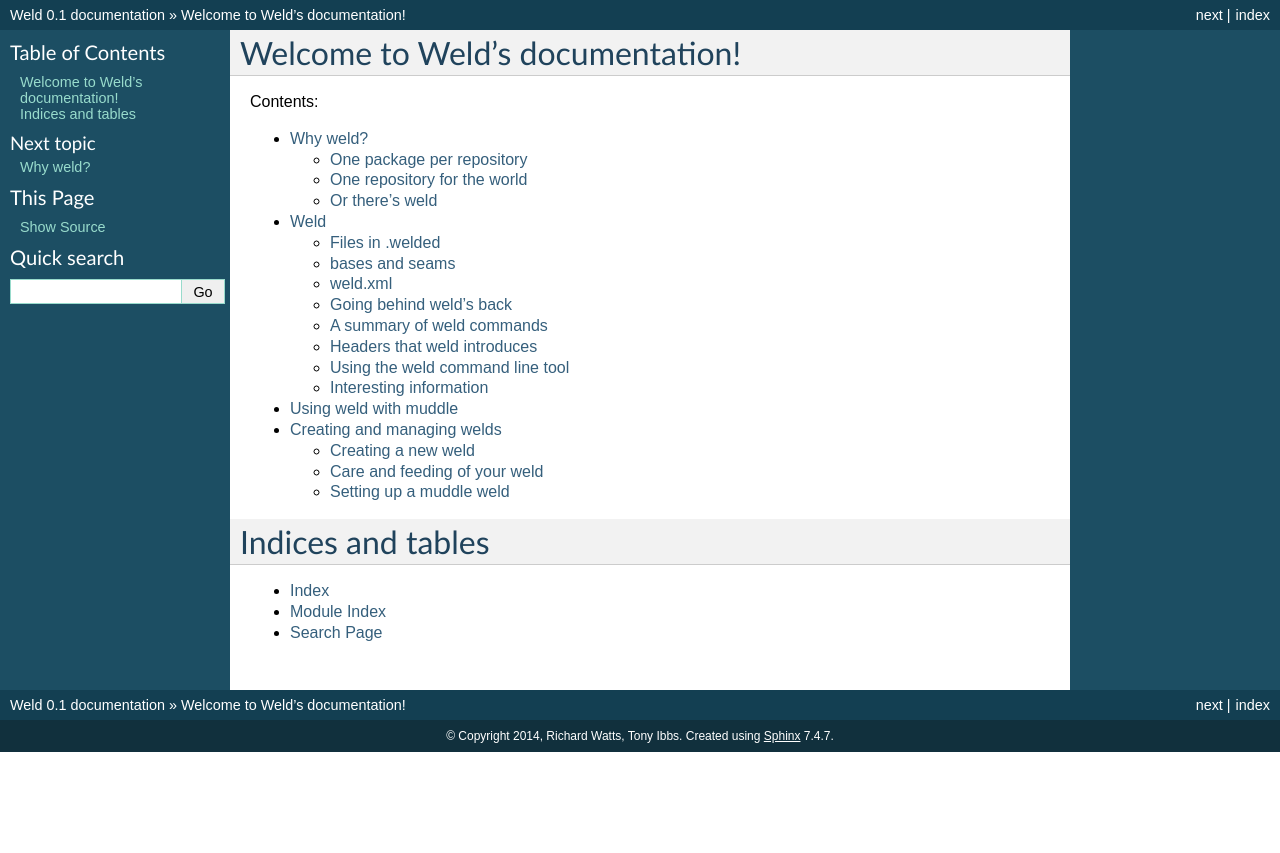
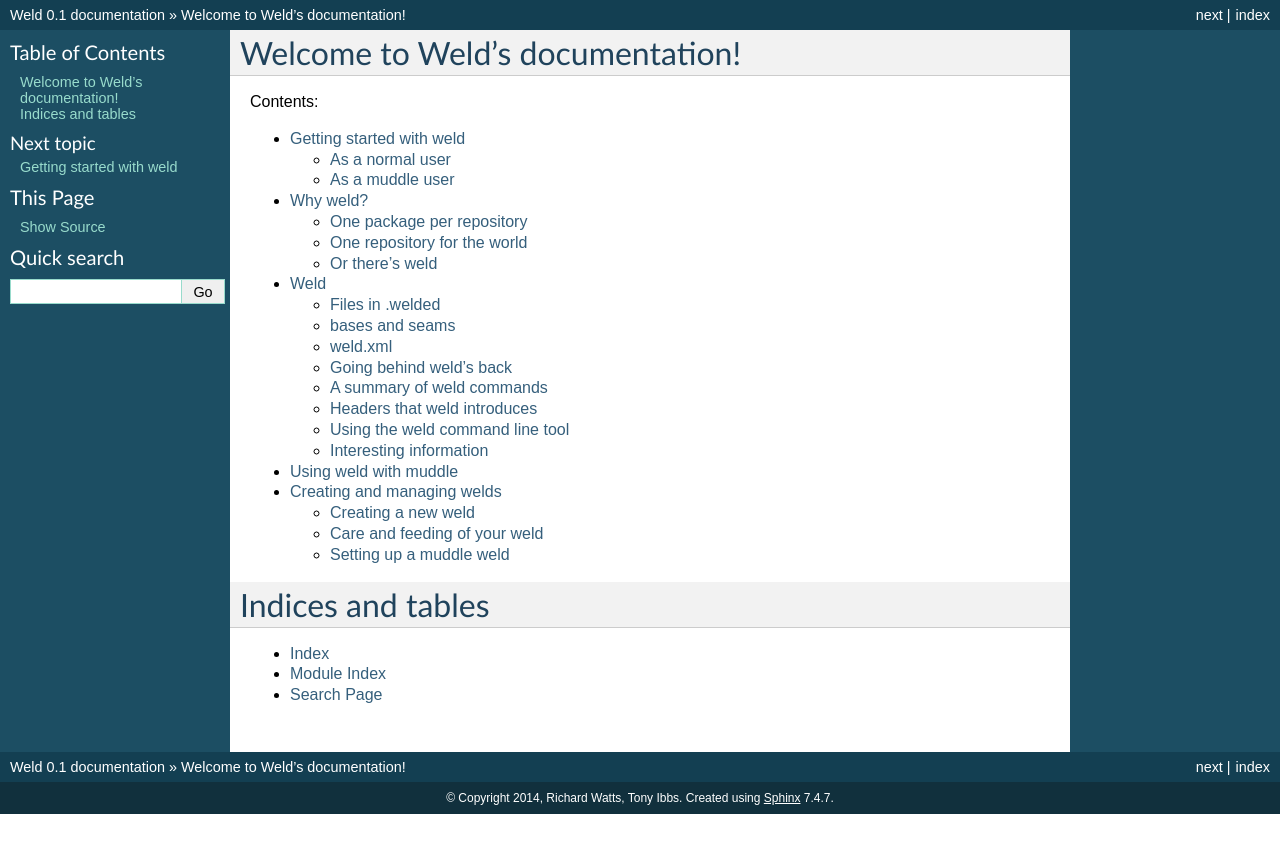
Before and after one commit to kynesim/weld, a Sphinx documentation site: the page built from docs/index.txt, in a window 1280 px wide. Shown: the top 853 px of the page. Built offline with Sphinx 7.4.7, drawn with Linux system fonts in a browser that asks for light colours; part of the change alters nothing that is shown.

Commit message:
A very basic "getting started" page

```diff
--- /dev/null
+++ b/docs/getting-started.txt
@@ -0,0 +1,40 @@
+=========================
+Getting started with weld
+=========================
+
+As a normal user
+================
+If you're a normal user of weld, then there isn't much to learn.
+
+Basically, your project documentation should tell you how to clone a weld -
+for instance::
+
+  $ git clone ssh://git@example.com//opt/projects/99/weld project99
+
+You can then just develop in ``project99`` as normal, using git to handle
+version control as you would for any other project.
+
+As a muddle user
+================
+Your project should include documentation telling you to:
+
+1. Clone a weld
+2. ``cd`` into it and use ``muddle init`` to set it up
+
+and then you can mostly use the build tree as a normal muddle user.
+
+For instance::
+
+  $ mkdir project99
+  $ cd project99
+  $ git clone ssh://git@example.com//opt/projects/99/weld weld
+  $ cd weld
+  $ muddle init weld+ssh://git@example.com//opt/projects/99/weld builds/01.py
+
+The ``weld+`` tells muddle it is dealing with a weld, and (essentially)
+disanles ``muddle push`` and ``muddle pull``. The idea is that you should just
+use git directly (``git push``, ``git pull``, etc.).
+
+For a bit more information, see the chapter on Muddle later on.
+
+.. vim: set filetype=rst tabstop=8 softtabstop=2 shiftwidth=2 expandtab:
--- a/docs/index.txt
+++ b/docs/index.txt
@@ -11,6 +11,7 @@ Contents:
 .. toctree::
    :maxdepth: 2
 
+   getting-started
    intro
    README
    muddle
```
